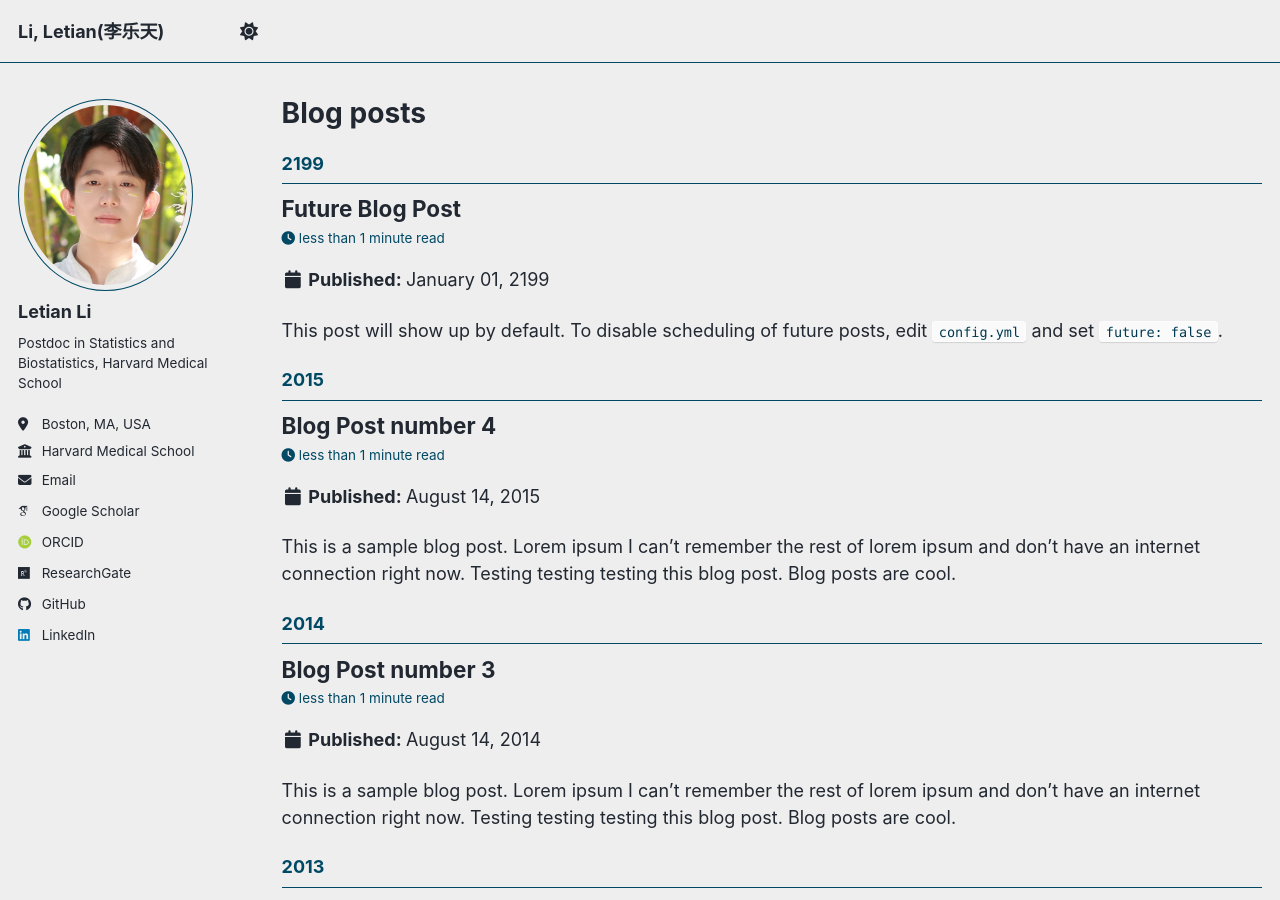
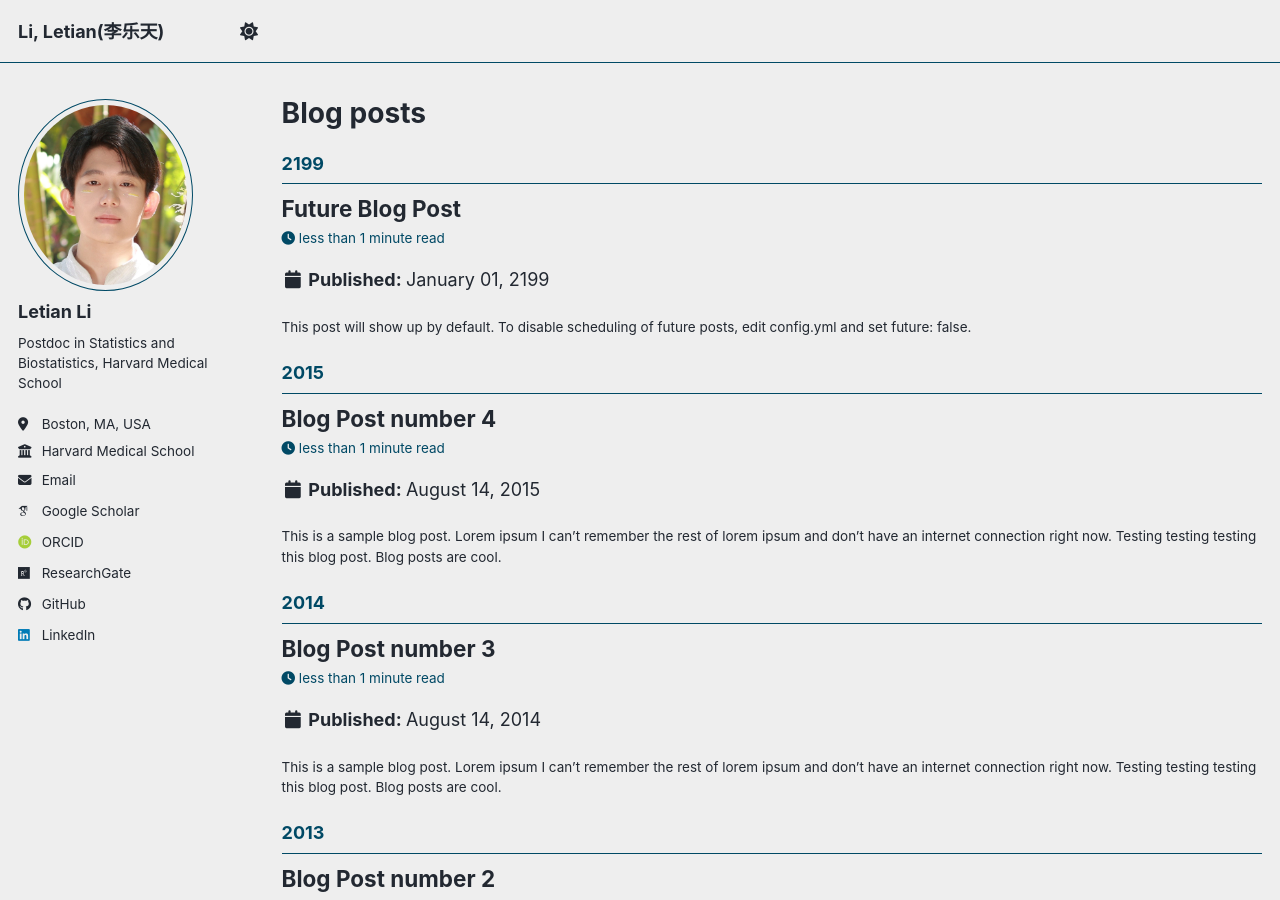
Before and after one commit to letianli059/letianli059.github.io, a Jekyll site: the page built from _pages/year-archive.html, in a window 1280 px wide and 900 px high. Built offline with Jekyll 4.4.1, drawn with Linux system fonts in a browser that asks for light colours; some web fonts are replaced; a script bundle is joined from its source files by our own code; library files that are not in the unit come from our copies; some of the changed lines change nothing that is shown.

Commit message:
Update archive-single.html

```diff
--- a/_includes/archive-single.html
+++ b/_includes/archive-single.html
@@ -6,11 +6,7 @@
   {% assign teaser = site.teaser %}
 {% endif %}
 
-{% if post.id %}
-  {% assign title = post.title | markdownify | remove: "<p>" | remove: "</p>" %}
-{% else %}
-  {% assign title = post.title %}
-{% endif %}
+{% assign title = post.title | strip_html | remove: "[" | remove: "]" %}
 
 <div class="{{ include.type | default: "list" }}__item">
   <article class="archive__item" itemscope itemtype="http://schema.org/CreativeWork">
@@ -73,20 +69,13 @@
     {% if post.excerpt and site.read_more != 'enabled' %}
 
       <p class="archive__item-excerpt" itemprop="description">
-        {{ post.excerpt | markdownify }}
+        {{ post.excerpt | strip_html }}
       </p>
 
     {% elsif post.excerpt and site.read_more == 'enabled' %}
 
       <p class="archive__item-excerpt" itemprop="description">
-        <p>
-          {{ post.excerpt | markdownify | remove: '<p>' | remove: '</p>' }}
-          <strong>
-            <a href="{{ base_path }}{{ post.url }}" rel="permalink">
-              Read more
-            </a>
-          </strong>
-        </p>
+        {{ post.excerpt | strip_html }}
       </p>
 
     {% endif %}
@@ -95,54 +84,54 @@
 
       <p>
         Recommended citation: {{ post.citation }}<br />
-        <a href="{{ post.paperurl }}">Download Paper</a> |
-        <a href="{{ post.slidesurl }}">Download Slides</a> |
-        <a href="{{ post.bibtexurl }}">Download Bibtex</a>
+        Download Paper |
+        Download Slides |
+        Download Bibtex
       </p>
 
     {% elsif post.citation and post.paperurl and post.slidesurl %}
 
       <p>
         Recommended citation: {{ post.citation }}<br />
-        <a href="{{ post.paperurl }}">Download Paper</a> |
-        <a href="{{ post.slidesurl }}">Download Slides</a>
+        Download Paper |
+        Download Slides
       </p>
 
     {% elsif post.citation and post.paperurl and post.bibtexurl %}
 
       <p>
         Recommended citation: {{ post.citation }}<br />
-        <a href="{{ post.paperurl }}">Download Paper</a> |
-        <a href="{{ post.bibtexurl }}">Download Bibtex</a>
+        Download Paper |
+        Download Bibtex
       </p>
 
     {% elsif post.citation and post.paperurl %}
 
       <p>
         Recommended citation: {{ post.citation }}<br />
-        <a href="{{ post.paperurl }}">Download Paper</a>
+        Download Paper
       </p>
 
     {% elsif post.citation and post.slidesurl and post.bibtexurl %}
 
       <p>
         Recommended citation: {{ post.citation }}<br />
-        <a href="{{ post.slidesurl }}">Download Slides</a> |
-        <a href="{{ post.bibtexurl }}">Download Bibtex</a>
+        Download Slides |
+        Download Bibtex
       </p>
 
     {% elsif post.citation and post.slidesurl %}
 
       <p>
         Recommended citation: {{ post.citation }}<br />
-        <a href="{{ post.slidesurl }}">Download Slides</a>
+        Download Slides
       </p>
 
     {% elsif post.citation and post.bibtexurl %}
 
       <p>
         Recommended citation: {{ post.citation }}<br />
-        <a href="{{ post.bibtexurl }}">Download Bibtex</a>
+        Download Bibtex
       </p>
 
     {% elsif post.citation %}
@@ -152,33 +141,33 @@
     {% elsif post.paperurl and post.bibtexurl %}
 
       <p>
-        <a href="{{ post.paperurl }}">Download Paper</a> |
-        <a href="{{ post.bibtexurl }}">Download Bibtex</a>
+        Download Paper |
+        Download Bibtex
       </p>
 
     {% elsif post.paperurl %}
 
       <p>
-        <a href="{{ post.paperurl }}">Download Paper</a>
+        Download Paper
       </p>
 
     {% elsif post.slidesurl and post.bibtexurl %}
 
       <p>
-        <a href="{{ post.slidesurl }}">Download Slides</a> |
-        <a href="{{ post.bibtexurl }}">Download Bibtex</a>
+        Download Slides |
+        Download Bibtex
       </p>
 
     {% elsif post.slidesurl %}
 
       <p>
-        <a href="{{ post.slidesurl }}">Download Slides</a>
+        Download Slides
       </p>
 
     {% elsif post.bibtexurl %}
 
       <p>
-        <a href="{{ post.bibtexurl }}">Download Bibtex</a>
+        Download Bibtex
       </p>
 
     {% endif %}
```
